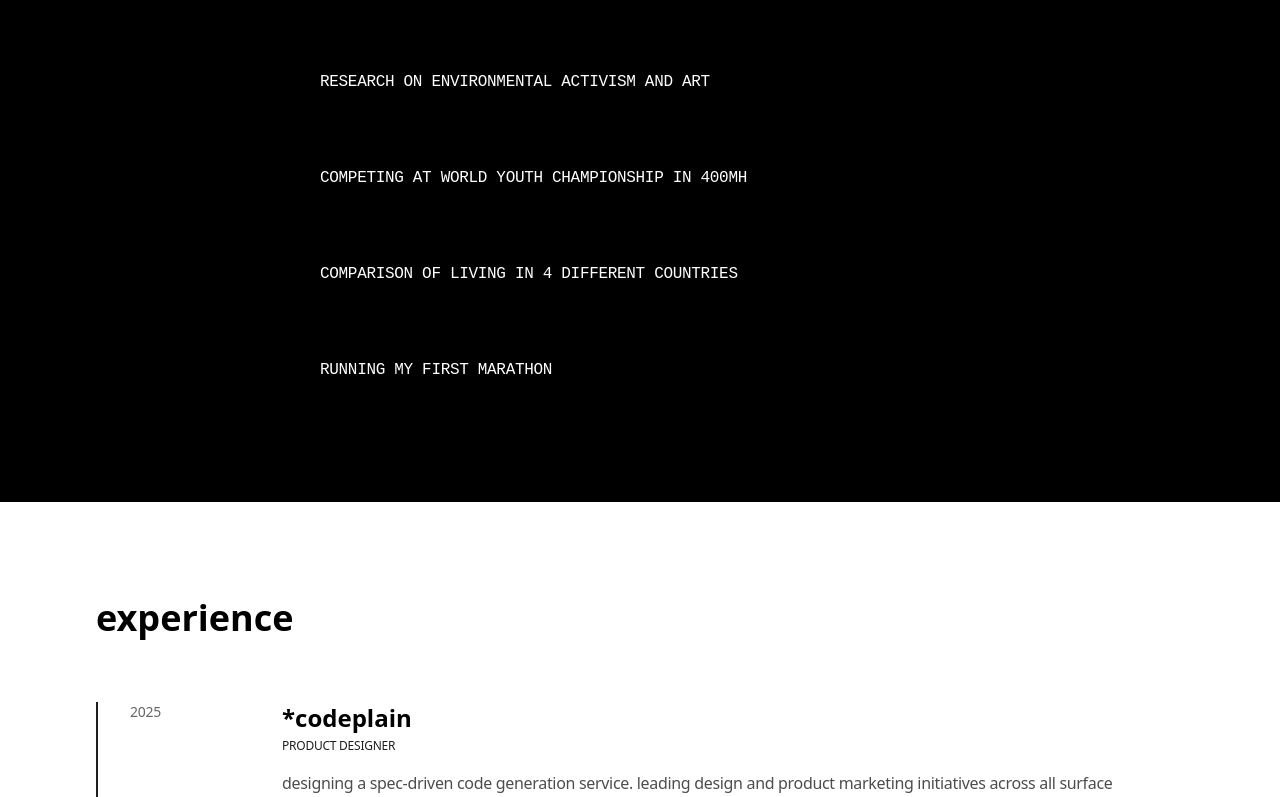
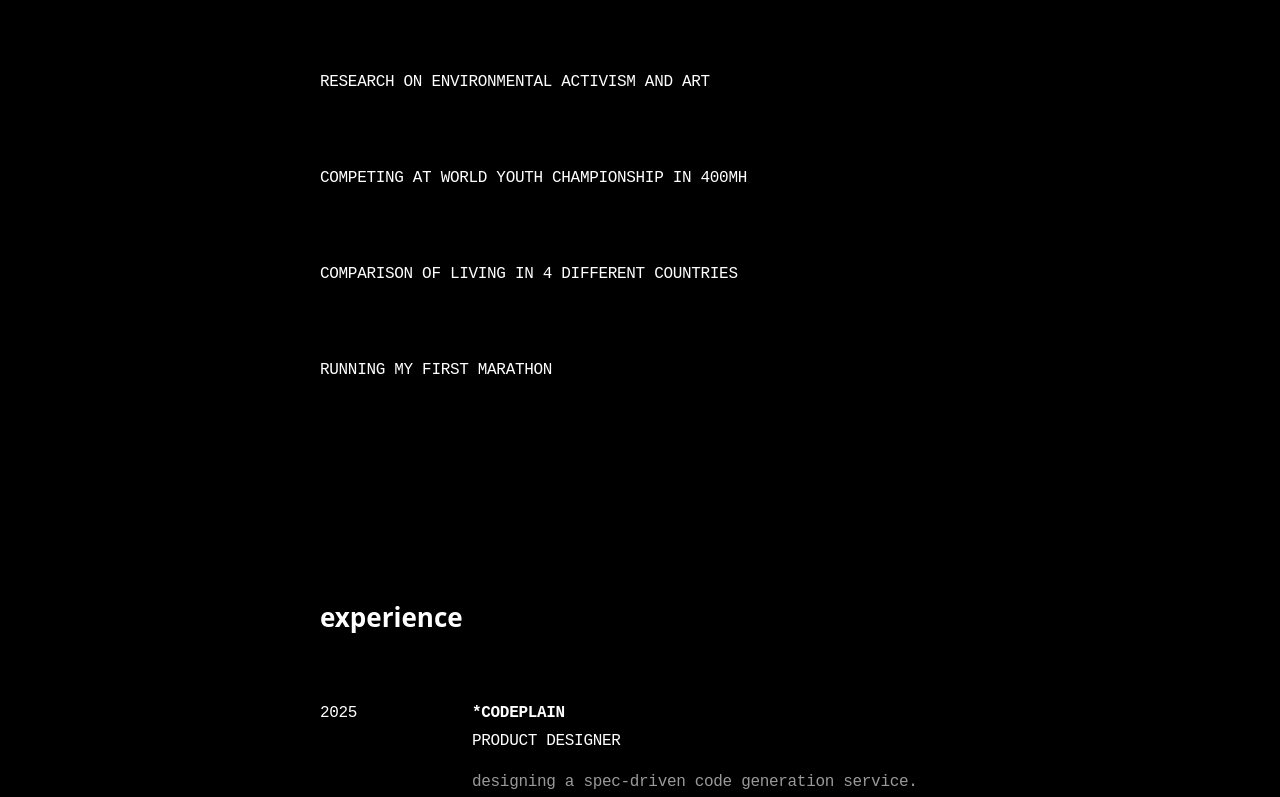
Before and after one commit to kaja-s/new-portfolio, a Next.js app: page / in a window 1280 px wide. Shown: the part 2000-2797 px from the top of the page. Built offline with nearby package versions, Linux system fonts and the light colour scheme; a web font is replaced by a local one.

Commit message:
Visual design changes

```diff
--- a/components/ExperienceSection.tsx
+++ b/components/ExperienceSection.tsx
@@ -50,35 +50,65 @@ const experiences: Experience[] = [
 
 export default function ExperienceSection() {
   return (
-    <section className="min-h-screen px-8 md:px-16 lg:px-24 py-24 relative z-10 bg-white">
-      <h2 className="text-4xl font-bold lowercase mb-16 text-black">experience</h2>
+    <section className="min-h-screen px-8 md:px-16 lg:px-24 py-24 relative z-10 bg-black text-white">
+      <div className="max-w-screen-sm mx-auto">
+        <h2 className="font-regular lowercase mb-16" style={{ fontSize: '26px' }}>experience</h2>
 
-      <div className="space-y-12 max-w-5xl">
+        <div className="space-y-12">
         {experiences.map((exp, index) => (
           <motion.div
             key={index}
-            className="grid md:grid-cols-[120px_1fr] gap-8 border-l-2 border-red/30 pl-8 pb-8"
-            initial={{ opacity: 0, x: -20 }}
-            whileInView={{ opacity: 1, x: 0 }}
+            className="grid md:grid-cols-[120px_1fr] gap-8"
+            initial={{ opacity: 0, y: 20 }}
+            whileInView={{ opacity: 1, y: 0 }}
             viewport={{ once: true }}
             transition={{ delay: index * 0.1 }}
           >
-            <div className="font-mono text-sm uppercase tracking-tight text-black/60">
+            <div
+              className="uppercase tracking-tight text-white"
+              style={{
+                fontFamily: 'Akkurat Mono, monospace',
+                fontSize: '16px',
+                letterSpacing: '-0.02em'
+              }}
+            >
               {exp.year}
             </div>
             <div>
-              <h3 className="text-2xl font-bold lowercase text-black mb-1">
+              <h3
+                className="uppercase tracking-tight text-white mb-1"
+                style={{
+                  fontFamily: 'Akkurat Mono, monospace',
+                  fontSize: '16px',
+                  letterSpacing: '-0.02em'
+                }}
+              >
                 {exp.company}
               </h3>
-              <p className="font-mono text-xs uppercase tracking-tight text-red mb-4">
+              <p
+                className="uppercase tracking-tight text-white mb-4"
+                style={{
+                  fontFamily: 'Akkurat Mono, monospace',
+                  fontSize: '16px',
+                  letterSpacing: '-0.02em'
+                }}
+              >
                 {exp.role}
               </p>
-              <p className="text-black/70 leading-relaxed">
+              <p
+                className="text-white/60 leading-relaxed"
+                style={{
+                  fontFamily: 'Akkurat Mono, monospace',
+                  fontSize: '16px',
+                  letterSpacing: '-0.02em'
+                }}
+              >
                 {exp.description}
               </p>
             </div>
           </motion.div>
         ))}
+        </div>
       </div>
     </section>
   );
--- a/components/IntroSection.tsx
+++ b/components/IntroSection.tsx
@@ -7,13 +7,16 @@ import Image from 'next/image';
 export default function IntroSection() {
   const [copied, setCopied] = useState(false);
   const [typedText, setTypedText] = useState('');
+  const [isClient, setIsClient] = useState(false);
 
   const fullText = "a product designer based in berlin. i design and build interfaces for ai and early-stage startups from 0 → 1.";
   const secondLine = "with experience across sf, berlin, and brussels, i work independently to design, code, and launch products that scale.";
+  const completeText = fullText + '\n\n' + secondLine;
 
   useEffect(() => {
+    setIsClient(true);
     let index = 0;
-    const text = fullText + '\n\n' + secondLine;
+    const text = completeText;
     const timer = setInterval(() => {
       if (index < text.length) {
         setTypedText(text.substring(0, index + 1));
@@ -41,9 +44,10 @@ export default function IntroSection() {
 
   return (
     <section className="min-h-screen flex flex-col justify-center px-8 md:px-16 lg:px-24 relative z-10 bg-red text-white">
-      {/* Logo in top left corner */}
+      <div className="max-w-screen-sm mx-auto w-full relative">
+        {/* Logo in top left of container */}
         <motion.div
-        className="absolute top-8 left-8 md:left-16 lg:left-24"
+          className="absolute top-[-100px] left-0"
           initial={{ opacity: 0 }}
           animate={{ opacity: 1 }}
           transition={{ delay: 0.5 }}
@@ -53,7 +57,6 @@ export default function IntroSection() {
         </motion.div>
 
         <motion.div
-        className="max-w-screen-sm"
           initial={{ opacity: 0, y: 20 }}
           animate={{ opacity: 1, y: 0 }}
           transition={{ duration: 0.8 }}
@@ -66,7 +69,7 @@ export default function IntroSection() {
         </h1>
 
         <div className="font-mono uppercase tracking-tight space-y-4 mb-8" style={{ fontSize: '16px', letterSpacing: '-0.02em' }}>
-          <p className="whitespace-pre-wrap">{typedText}</p>
+          <p className="whitespace-pre-wrap">{isClient ? typedText : completeText}</p>
         </div>
 
         <motion.div
@@ -85,18 +88,19 @@ export default function IntroSection() {
             </span>
           )}
         </motion.div>
-      </motion.div>
 
-      {/* Scroll indicator */}
+        {/* Scroll indicator - below email copy section */}
         <motion.div
-        className="absolute bottom-8 left-1/2 transform -translate-x-1/2"
+          className="mt-8"
           animate={{ y: [0, 10, 0] }}
           transition={{ repeat: Infinity, duration: 2 }}
         >
           <svg width="24" height="24" viewBox="0 0 24 24" fill="none" stroke="currentColor">
-          <path d="M12 5v14M19 12l-7 7-7-7" strokeWidth="2" strokeLinecap="round" strokeLinejoin="round"/>
+            <path d="M12 5v14M19 12l-7 7-7-7" strokeWidth="2" strokeLinecap="square" strokeLinejoin="miter"/>
           </svg>
         </motion.div>
+        </motion.div>
+      </div>
     </section>
   );
 }
```
Lines whose indentation alone changed are shown as unchanged.
